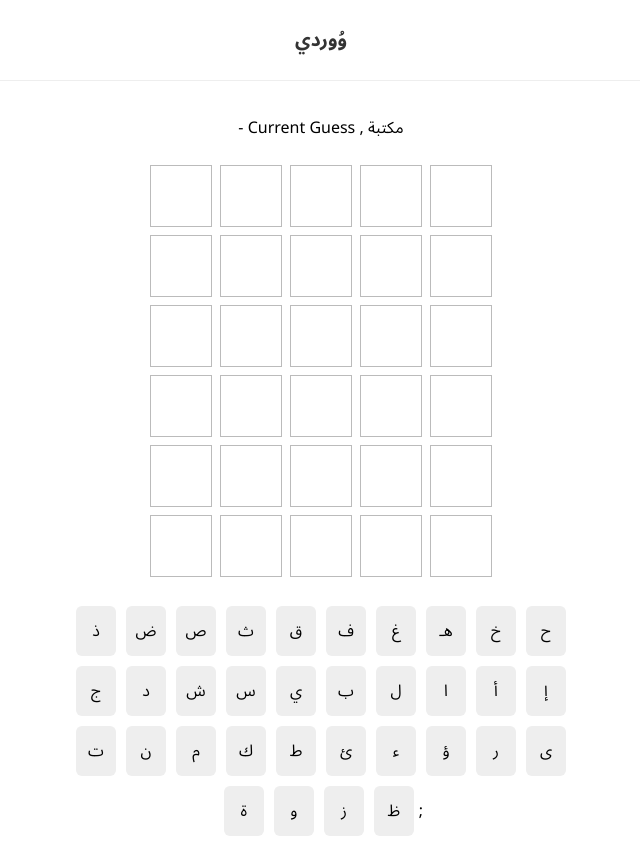
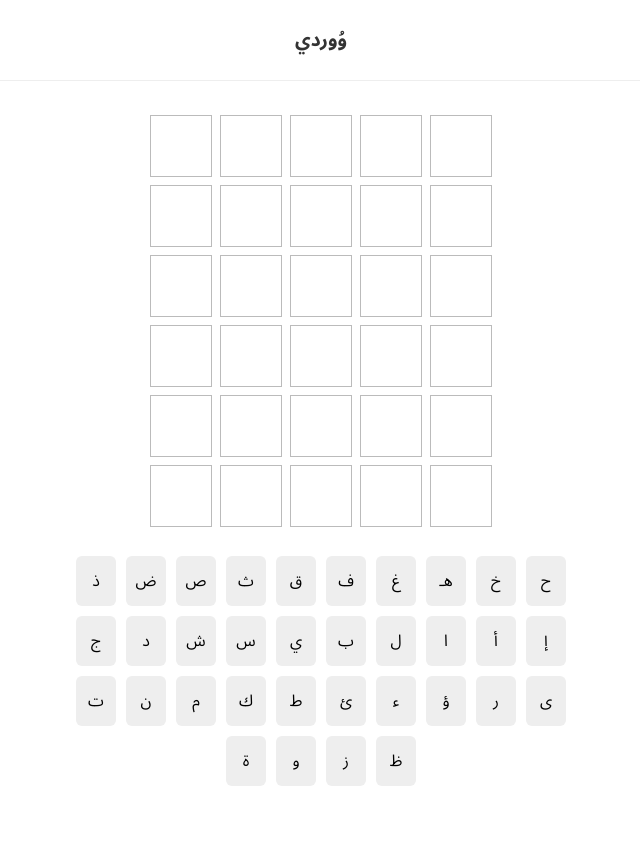
Before and after one commit to ThinkX1/wordy, a React (Vite) app: page / in a window 1280 px wide. Shown: the whole page, without its empty margins (319-959 px from the left). After the commit the page ends 811 px from the top, so only its background shows below. Built offline with nearby package versions, Linux system fonts and the light colour scheme.

Commit message:
clean code

```diff
--- a/src/components/Wordle.tsx
+++ b/src/components/Wordle.tsx
@@ -12,13 +12,9 @@ export const Wordle = ({ solution }) => {
 		return () => window.removeEventListener('keyup', handleKeyup)
 	}, [handleKeyup]);
 
-	useEffect(() => {
-		console.log(guesses, turn, isCorrect, currentGuess);
-	}, [guesses, turn, isCorrect]);
 
 	return (
 		<div>
-			<p> {solution} , Current Guess - {currentGuess} </p>
 			<Grid guesses={guesses} currentGuess={currentGuess} turn={turn} />
 			<Keypad usedKeys = {usedKeys}/>
 		</div>
--- a/src/components/keypad.tsx
+++ b/src/components/keypad.tsx
@@ -10,7 +10,7 @@ export function Keypad({usedKeys}) {
 					return (
 						<div key={l} className={color}>{l}</div>
 					)
-			})};
+			})}
 		</div>
 		)
 };
```
